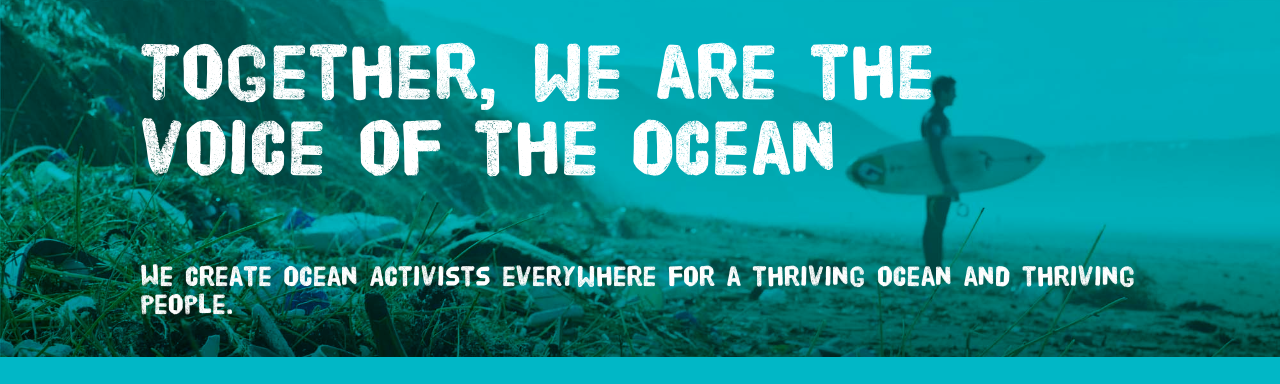
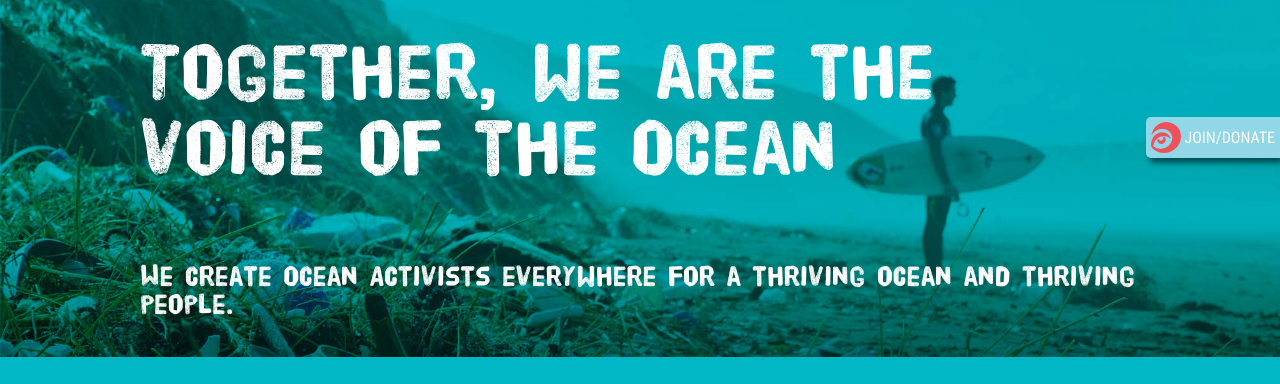
Before and after one commit to mikef80/CACompany_Home_Page, a plain HTML site: page index.html in a window 1280 px wide. Shown: the part 150-534 px from the top of the page. Drawn offline with Linux system fonts and the light colour scheme.

Commit message:
added side tab with fixed position and styling

```diff
--- a/index.html
+++ b/index.html
@@ -6,6 +6,15 @@
   </head>
 
   <body>
+
+    <div class="container" id="join_us">
+        <div class="container caps">
+            <a href="#">
+                <img src="/SAS_Original/Surfers Against Sewage _ Environmental charity tackling plastic pollution_files/sas-badge-red.png" alt="">
+                <span>Join/Donate</span>
+            </a>
+        </div>
+    </div>
 
     <!-- TOP NAV BAR -->
     <div class="container" id="top-nav">
--- a/styles.css
+++ b/styles.css
@@ -290,3 +290,26 @@
 #fund {
     background-color: #D6C2AD;
 }
+
+#join_us {
+    /* border: 1px solid black; */
+    position: fixed;
+    right: 0;
+    top: 33.33%;
+    z-index: 4;
+    background-color: #92D7E7;
+    width: auto;
+    padding: 5px;
+    border-radius: 5px 0 0 5px;
+    box-shadow: 3px 5px 5px rgba(0, 0, 0, 0.5);
+}
+
+#join_us a {
+    text-decoration: none;
+}
+
+#join_us a * {
+    color: white;
+    vertical-align: middle;
+    align-items: center;
+}
```
